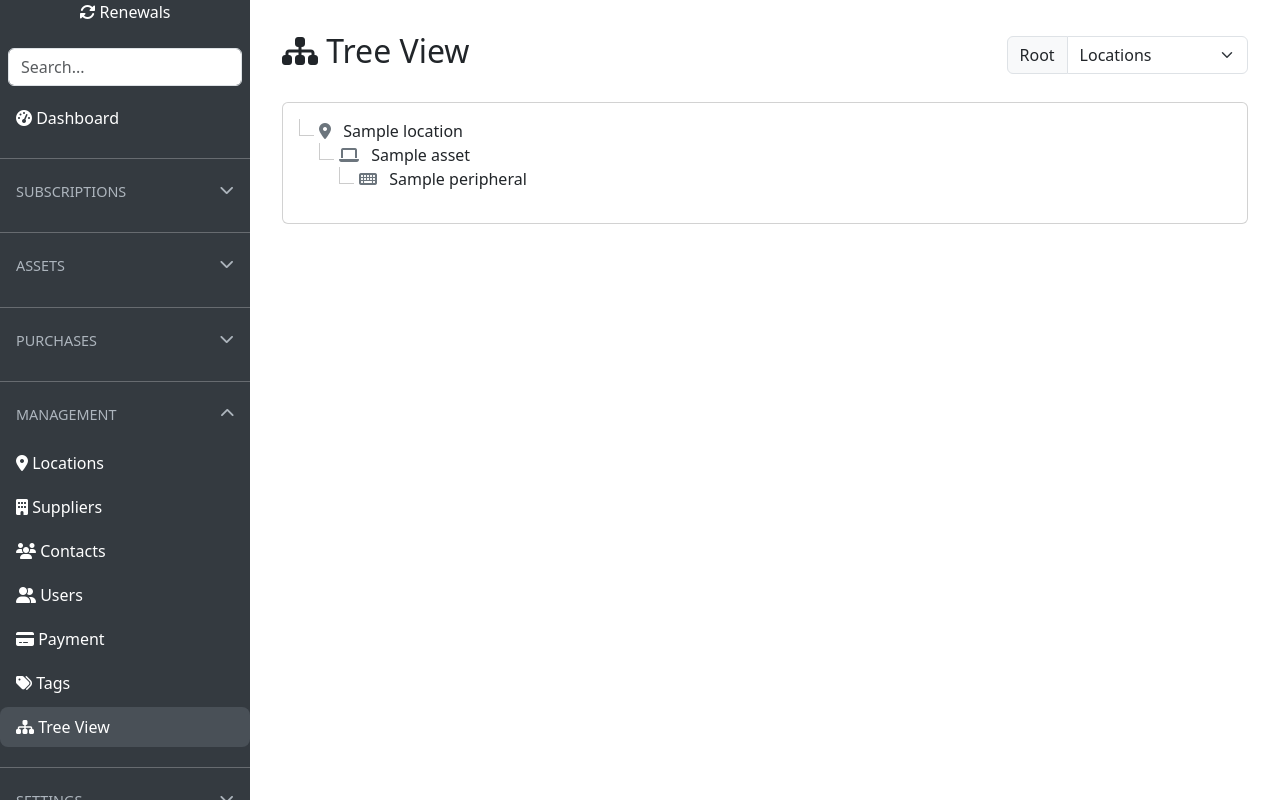
After one commit to pixelotes/OpsDeck, a Flask app: page /tree-view/ in a window 1280 px wide. The commit adds this page. Run offline with Flask 3, Linux system fonts and the light colour scheme; a user stored in the database is signed in; tables that the repository leaves empty hold one stand-in row (values such as "Sample post"); some libraries are stand-ins or nearby versions.

Commit message:
feat: add a tree view to management

```diff
--- a/src/__init__.py
+++ b/src/__init__.py
@@ -55,6 +55,7 @@ def create_app():
     from .routes.budgets import budgets_bp
     from .routes.reports import reports_bp
     from .routes.attachments import attachments_bp
+    from .routes.treeview import treeview_bp
 
     app.register_blueprint(main_bp)
     app.register_blueprint(assets_bp, url_prefix='/assets')
@@ -70,6 +71,7 @@ def create_app():
     app.register_blueprint(budgets_bp, url_prefix='/budgets')
     app.register_blueprint(reports_bp, url_prefix='/reports')
     app.register_blueprint(attachments_bp, url_prefix='/attachments')
+    app.register_blueprint(treeview_bp, url_prefix='/tree-view')
 
 
     # --- Scheduler and Notifications ---
--- a/src/models.py
+++ b/src/models.py
@@ -302,6 +302,8 @@ class Asset(db.Model):
     purchase_id = db.Column(db.Integer, db.ForeignKey('purchase.id'))
     attachments = db.relationship('Attachment', backref='asset', lazy=True, cascade='all, delete-orphan')
     history = db.relationship('AssetHistory', backref='asset', lazy=True, cascade='all, delete-orphan')
+    peripherals = db.relationship('Peripheral', backref='asset', lazy=True)
+
 
     created_at = db.Column(db.DateTime, default=datetime.utcnow)
 
--- /dev/null
+++ b/src/routes/treeview.py
@@ -0,0 +1,111 @@
+from flask import (
+    Blueprint, render_template, request, url_for
+)
+from ..models import Location, User, Supplier
+from .main import login_required
+
+treeview_bp = Blueprint('treeview', __name__)
+
+@treeview_bp.route('/')
+@login_required
+def tree_view():
+    selected_root = request.args.get('root', 'locations')
+    tree_data = []
+
+    # Define the available options for the dropdown
+    root_options = ["Locations", "Users", "Suppliers"]
+
+    if selected_root == 'locations':
+        locations = Location.query.order_by(Location.name).all()
+        for location in locations:
+            location_node = {
+                'name': location.name,
+                'icon': 'fa-map-marker-alt',
+                'url': url_for('locations.location_detail', id=location.id),
+                'children': []
+            }
+            for asset in location.assets:
+                asset_node = {
+                    'name': asset.name,
+                    'icon': 'fa-laptop',
+                    'url': url_for('assets.asset_detail', id=asset.id),
+                    'children': []
+                }
+                for peripheral in asset.peripherals:
+                    peripheral_node = {
+                        'name': peripheral.name,
+                        'icon': 'fa-keyboard',
+                        'url': url_for('peripherals.edit_peripheral', id=peripheral.id)
+                    }
+                    asset_node['children'].append(peripheral_node)
+                location_node['children'].append(asset_node)
+            tree_data.append(location_node)
+
+    elif selected_root == 'users':
+        users = User.query.order_by(User.name).all()
+        for user in users:
+            user_node = {
+                'name': user.name,
+                'icon': 'fa-user',
+                'url': url_for('users.user_detail', id=user.id),
+                'children': []
+            }
+            # Add assigned assets as children
+            if user.assets:
+                assets_node = {'name': 'Assets', 'icon': 'fa-laptop', 'children': []}
+                for asset in user.assets:
+                    assets_node['children'].append({
+                        'name': asset.name,
+                        'icon': 'fa-laptop',
+                        'url': url_for('assets.asset_detail', id=asset.id)
+                    })
+                user_node['children'].append(assets_node)
+
+            # Add associated purchases as children
+            if user.purchases:
+                purchases_node = {'name': 'Purchases', 'icon': 'fa-shopping-cart', 'children': []}
+                for purchase in user.purchases:
+                    purchases_node['children'].append({
+                        'name': purchase.description,
+                        'icon': 'fa-shopping-cart',
+                        'url': url_for('purchases.purchase_detail', id=purchase.id)
+                    })
+                user_node['children'].append(purchases_node)
+            tree_data.append(user_node)
+
+    elif selected_root == 'suppliers':
+        suppliers = Supplier.query.order_by(Supplier.name).all()
+        for supplier in suppliers:
+            supplier_node = {
+                'name': supplier.name,
+                'icon': 'fa-building',
+                'url': url_for('suppliers.supplier_detail', id=supplier.id),
+                'children': []
+            }
+            # Add associated services
+            if supplier.services:
+                services_node = {'name': 'Services', 'icon': 'fa-cogs', 'children': []}
+                for service in supplier.services:
+                    services_node['children'].append({
+                        'name': service.name,
+                        'icon': 'fa-cogs',
+                        'url': url_for('services.service_detail', id=service.id)
+                    })
+                supplier_node['children'].append(services_node)
+
+            # Add associated assets
+            if supplier.assets:
+                assets_node = {'name': 'Assets', 'icon': 'fa-laptop', 'children': []}
+                for asset in supplier.assets:
+                    assets_node['children'].append({
+                        'name': asset.name,
+                        'icon': 'fa-laptop',
+                        'url': url_for('assets.asset_detail', id=asset.id)
+                    })
+                supplier_node['children'].append(assets_node)
+            tree_data.append(supplier_node)
+
+    return render_template('tree_view.html',
+                           tree_data=tree_data,
+                           root_options=root_options,
+                           selected_root=selected_root)
--- a/src/templates/layout.html
+++ b/src/templates/layout.html
@@ -89,6 +89,7 @@
                     <li class="nav-item"><a class="nav-link {% if request.endpoint.startswith('users.') %}active{% endif %}" href="{{ url_for('users.users') }}"><i class="fas fa-user-friends"></i> Users</a></li>
                     <li class="nav-item"><a class="nav-link {% if request.endpoint.startswith('payment_methods.') %}active{% endif %}" href="{{ url_for('payment_methods.payment_methods') }}"><i class="fas fa-credit-card"></i> Payment</a></li>
                     <li class="nav-item"><a class="nav-link {% if request.endpoint.startswith('tags.') %}active{% endif %}" href="{{ url_for('tags.tags') }}"><i class="fas fa-tags"></i> Tags</a></li>
+                    <li class="nav-item"><a class="nav-link {% if request.endpoint.startswith('treeview.') %}active{% endif %}" href="{{ url_for('treeview.tree_view') }}"><i class="fas fa-sitemap"></i> Tree View</a></li>
                 </div>
 
                 <hr class="text-white">
--- /dev/null
+++ b/src/templates/tree_view.html
@@ -0,0 +1,92 @@
+{% extends "layout.html" %}
+
+{% block title %}Tree View - {{ super() }}{% endblock %}
+
+{% block head_extra %}
+<style>
+    .tree-view ul {
+        padding-left: 20px;
+        list-style-type: none;
+    }
+    .tree-view li {
+        position: relative;
+    }
+    .tree-view li::before {
+        content: '';
+        position: absolute;
+        top: 0;
+        left: -20px;
+        border-left: 1px solid #ccc;
+        height: 100%;
+    }
+    .tree-view li:last-child::before {
+        height: 1em; /* Adjust to align with the text */
+    }
+    .tree-view li::after {
+        content: '';
+        position: absolute;
+        top: 1em; /* Vertically center with the text */
+        left: -20px;
+        border-top: 1px solid #ccc;
+        width: 15px;
+    }
+    .tree-view a {
+        text-decoration: none;
+        color: inherit;
+    }
+    .tree-view a:hover {
+        text-decoration: underline;
+    }
+    .tree-view .icon {
+        margin-right: 8px;
+        color: #6c757d;
+    }
+</style>
+{% endblock %}
+
+{% block content %}
+<div class="d-flex justify-content-between align-items-center mb-4">
+    <h2><i class="fas fa-sitemap"></i> Tree View</h2>
+    <div class="col-md-3">
+        <form method="GET" action="{{ url_for('treeview.tree_view') }}">
+            <div class="input-group">
+                <span class="input-group-text">Root</span>
+                <select name="root" class="form-select" onchange="this.form.submit()">
+                    {% for option in root_options %}
+                    <option value="{{ option.lower() }}" {% if selected_root == option.lower() %}selected{% endif %}>
+                        {{ option }}
+                    </option>
+                    {% endfor %}
+                </select>
+            </div>
+        </form>
+    </div>
+</div>
+
+<div class="card">
+    <div class="card-body">
+        {% macro render_tree(nodes) %}
+            <ul>
+            {% for node in nodes %}
+                <li>
+                    <i class="fas {{ node.icon }} icon"></i>
+                    {% if node.url %}
+                        <a href="{{ node.url }}">{{ node.name }}</a>
+                    {% else %}
+                        <span>{{ node.name }}</span>
+                    {% endif %}
+
+                    {% if node.children %}
+                        {{ render_tree(node.children) }}
+                    {% endif %}
+                </li>
+            {% endfor %}
+            </ul>
+        {% endmacro %}
+
+        <div class="tree-view">
+            {{ render_tree(tree_data) }}
+        </div>
+    </div>
+</div>
+{% endblock %}
```
